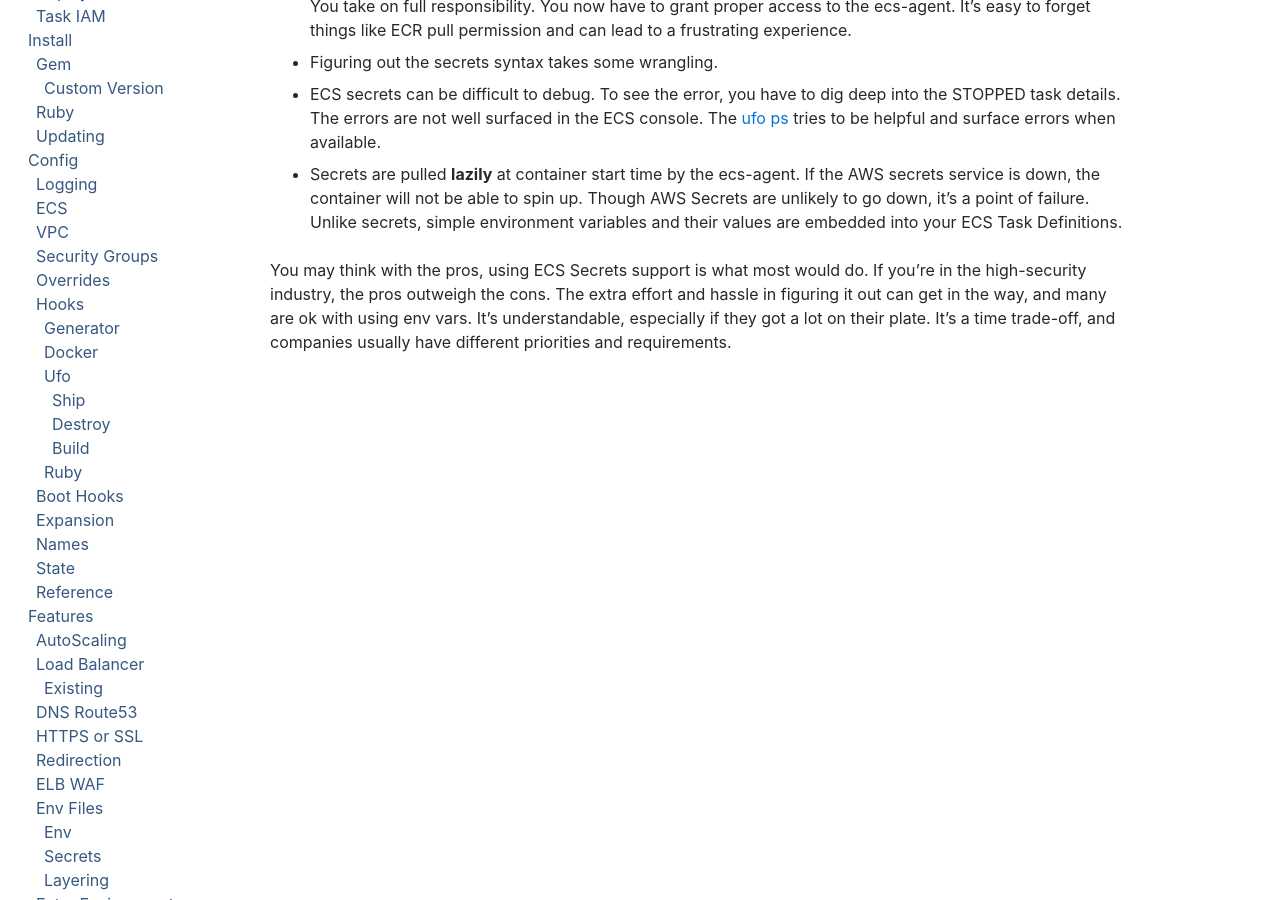
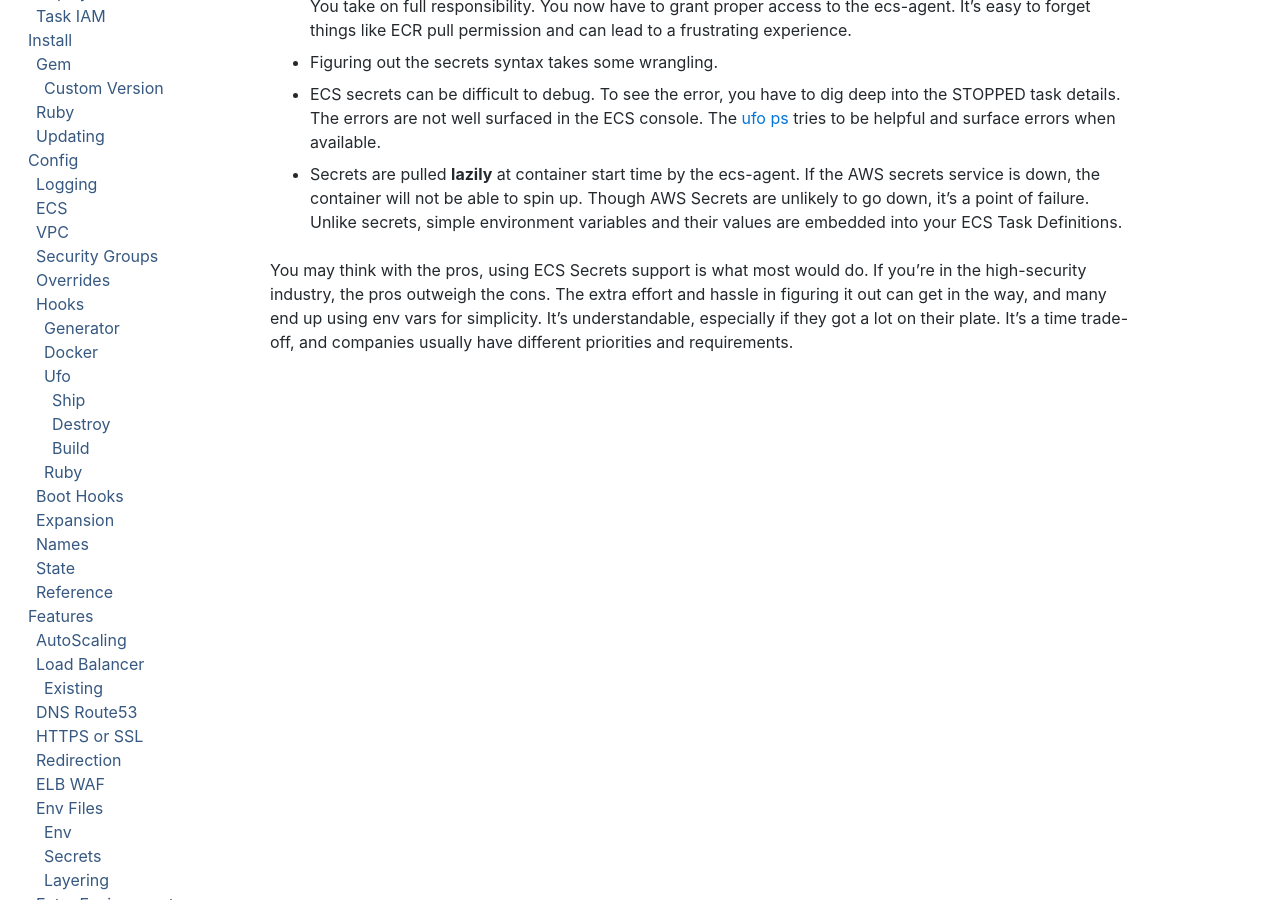
Before and after one commit to boltops-tools/ufo-docs, a Jekyll site: the page built from _docs/more/secrets-pros-and-cons.md, in a window 1280 px wide and 900 px high, scrolled down 629 px. Built offline with Jekyll 4.4.1, drawn with Linux system fonts in a browser that asks for light colours; cached includes are drawn as plain includes; a script that is not in the unit is left out.

Commit message:
Update secrets-pros-and-cons.md

```diff
--- a/_docs/more/secrets-pros-and-cons.md
+++ b/_docs/more/secrets-pros-and-cons.md
@@ -24,4 +24,4 @@ We'll go over some of the pros and cons of using secrets.
 * ECS secrets can be difficult to debug. To see the error, you have to dig deep into the STOPPED task details. The errors are not well surfaced in the ECS console. The [ufo ps]({% link _reference/ufo-ps.md %}) tries to be helpful and surface errors when available.
 * Secrets are pulled **lazily** at container start time by the ecs-agent. If the AWS secrets service is down, the container will not be able to spin up. Though AWS Secrets are unlikely to go down, it's a point of failure. Unlike secrets, simple environment variables and their values are embedded into your ECS Task Definitions.
 
-You may think with the pros, using ECS Secrets support is what most would do. If you're in the high-security industry, the pros outweigh the cons. The extra effort and hassle in figuring it out can get in the way, and many are ok with using env vars. It's understandable, especially if they got a lot on their plate. It's a time trade-off, and companies usually have different priorities and requirements.
+You may think with the pros, using ECS Secrets support is what most would do. If you're in the high-security industry, the pros outweigh the cons. The extra effort and hassle in figuring it out can get in the way, and many end up using env vars for simplicity. It's understandable, especially if they got a lot on their plate. It's a time trade-off, and companies usually have different priorities and requirements.
```
